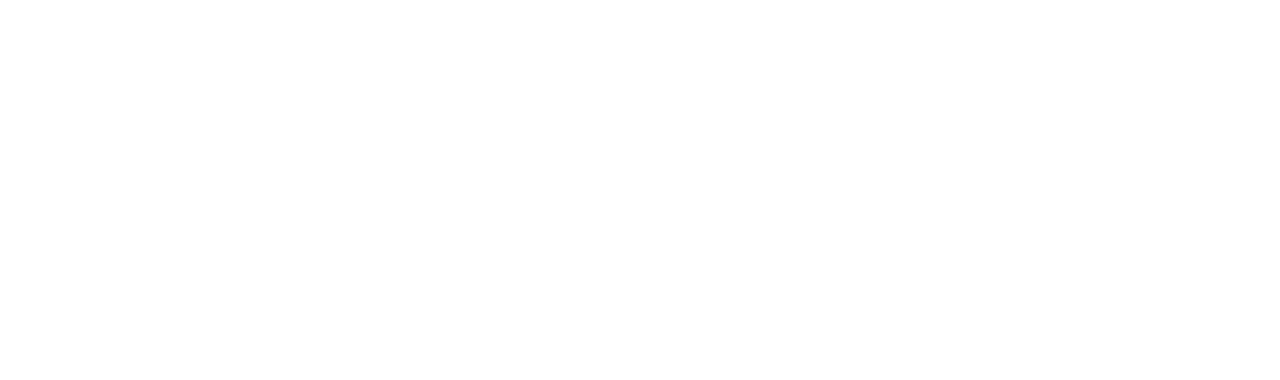
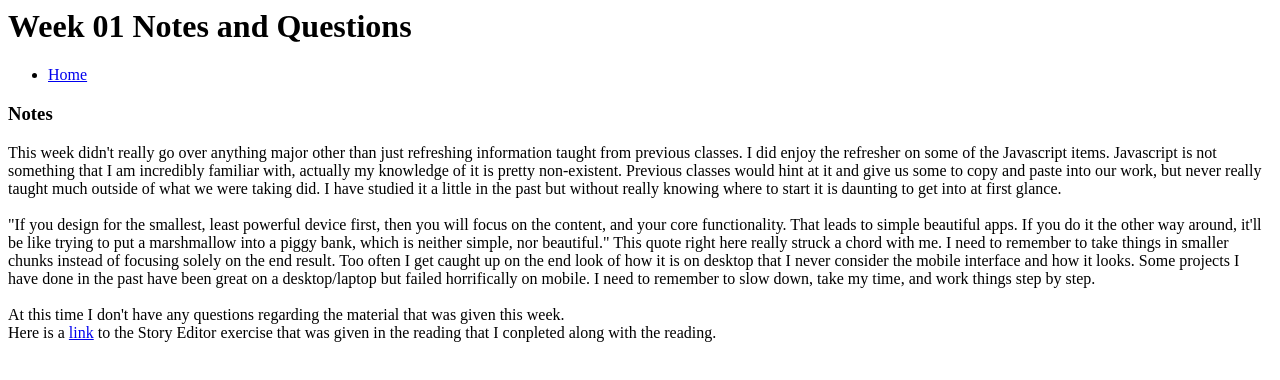
Before and after one commit to AdamFinder/WDD330, a plain HTML site: page Week01/week01.html in a window 1280 px wide. Drawn offline with Linux system fonts and the light colour scheme.

Commit message:
Final Commit

```diff
--- a/Week01/week01.html
+++ b/Week01/week01.html
@@ -5,7 +5,36 @@
         <title>Week 01 Notes</title>
     </head>
     <body>
-
+        <header>
+            <h1>Week 01 Notes and Questions</h1>
+        </header>
+        <nav>
+            <ul>
+                <li><a href="https://adamfinder.github.io/WDD330/">Home</a></li>
+            </ul>
+        </nav>
+        <main>
+            <article>
+                <h3>Notes</h3>
+                <p>
+                    This week didn't really go over anything major other than just refreshing information taught from previous classes. I did enjoy the refresher on some of the Javascript items.
+                    Javascript is not something that I am incredibly familiar with, actually my knowledge of it is pretty non-existent. Previous classes would hint at it and give us some to copy
+                    and paste into our work, but never really taught much outside of what we were taking did. I have studied it a little in the past but without really knowing where to start it
+                    is daunting to get into at first glance.
+                    <br><br>
+                    "If you design for the smallest, least powerful device first, then you will focus on the content, and your core functionality. That leads to simple beautiful apps. If you
+                    do it the other way around, it'll be like trying to put a marshmallow into a piggy bank, which is neither simple, nor beautiful." This quote right here really struck a chord
+                    with me. I need to remember to take things in smaller chunks instead of focusing solely on the end result. Too often I get caught up on the end look of how it is on desktop
+                    that I never consider the mobile interface and how it looks. Some projects I have done in the past have been great on a desktop/laptop but failed horrifically on mobile. I
+                    need to remember to slow down, take my time, and work things step by step.
+                    <br><br>
+                    At this time I don't have any questions regarding the material that was given this week.
+                    <br>
+                    Here is a <a href="https://adamfinder.github.io/WDD330/Week01/story_editor.html">link</a> to the Story Editor exercise that was given in the reading that I conpleted along
+                    with the reading.
+                </p>
+            </article>
+        </main>
     </body>
 
 
```
Also changed, not shown: index.html (+1 -1 lines).
